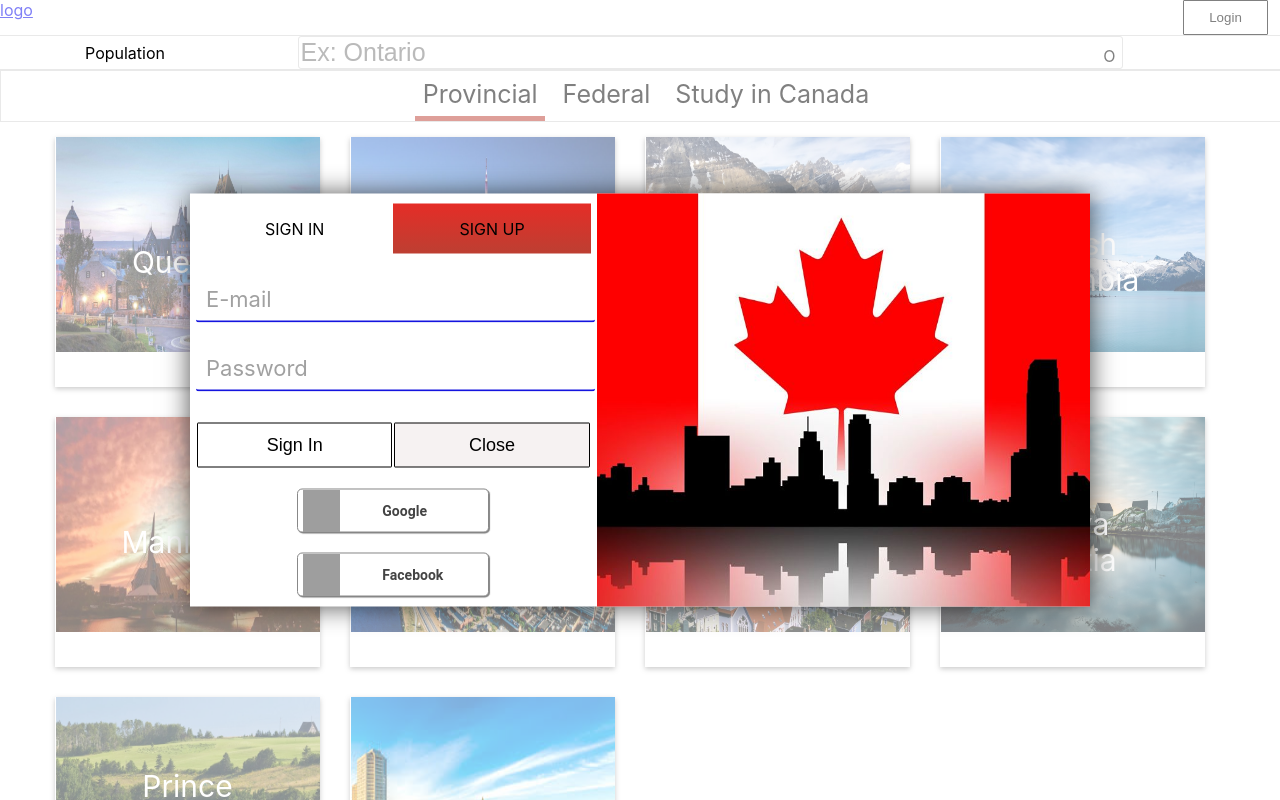
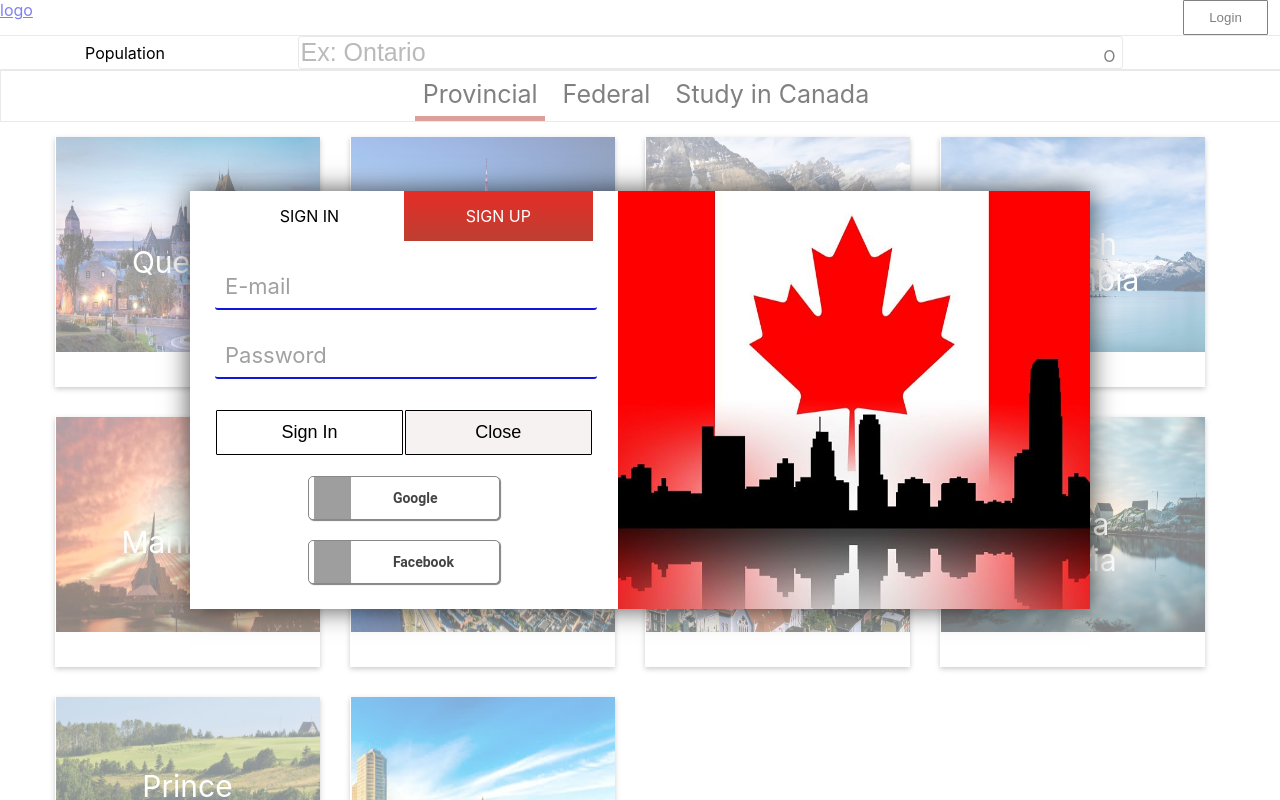
Before and after one commit to leost3/collegecanada, a React (Create React App) app: page / in a window 1280 px wide. Both pictures are taken after a click on the button "Login". Shown: the top 800 px of the page. Built offline with nearby package versions, Linux system fonts and the light colour scheme; grey boxes are pictures that could not be loaded.

Commit message:
changed style on signup component

```diff
--- a/src/SinginSingup/Components/TabsContainer.scss
+++ b/src/SinginSingup/Components/TabsContainer.scss
@@ -10,9 +10,11 @@
         &.unactive {
             background: $linear-gradient-red;
             cursor: pointer;
+            color: white;
 
             &:hover {
                 background: $linear-gradient-red-dark;
+                color: white;
 
             }
         }
@@ -22,9 +24,11 @@
         &.unactive {
             cursor: pointer;
             background: $linear-gradient-red;
+            color: white;
 
             &:hover {
                 background: $linear-gradient-red-dark;
+                color: white;
 
             }
         }
--- a/src/SinginSingup/Page/SinginSingup.js
+++ b/src/SinginSingup/Page/SinginSingup.js
@@ -53,7 +53,7 @@ const SigninSignup = ({ closeLogin, login }) => {
         </form>
       </div>
       <div className="side-picture">
-        <img src={`${require("../../images/canada.jpg")}`} alt="" srcset=""/>
+        <img src={`${require("../../images/canada.jpg")}`} alt="" />
       </div>
     </div>
   );
--- a/src/SinginSingup/Page/SinginSingup.scss
+++ b/src/SinginSingup/Page/SinginSingup.scss
@@ -21,7 +21,9 @@
     }
 
     .form-container {
-        padding: 10px 6px;
+        padding-bottom: 25px;
+        padding-left: 25px;
+        padding-right: 25px;
         flex: 0.8;
 
         .signin-signup-form {
```
